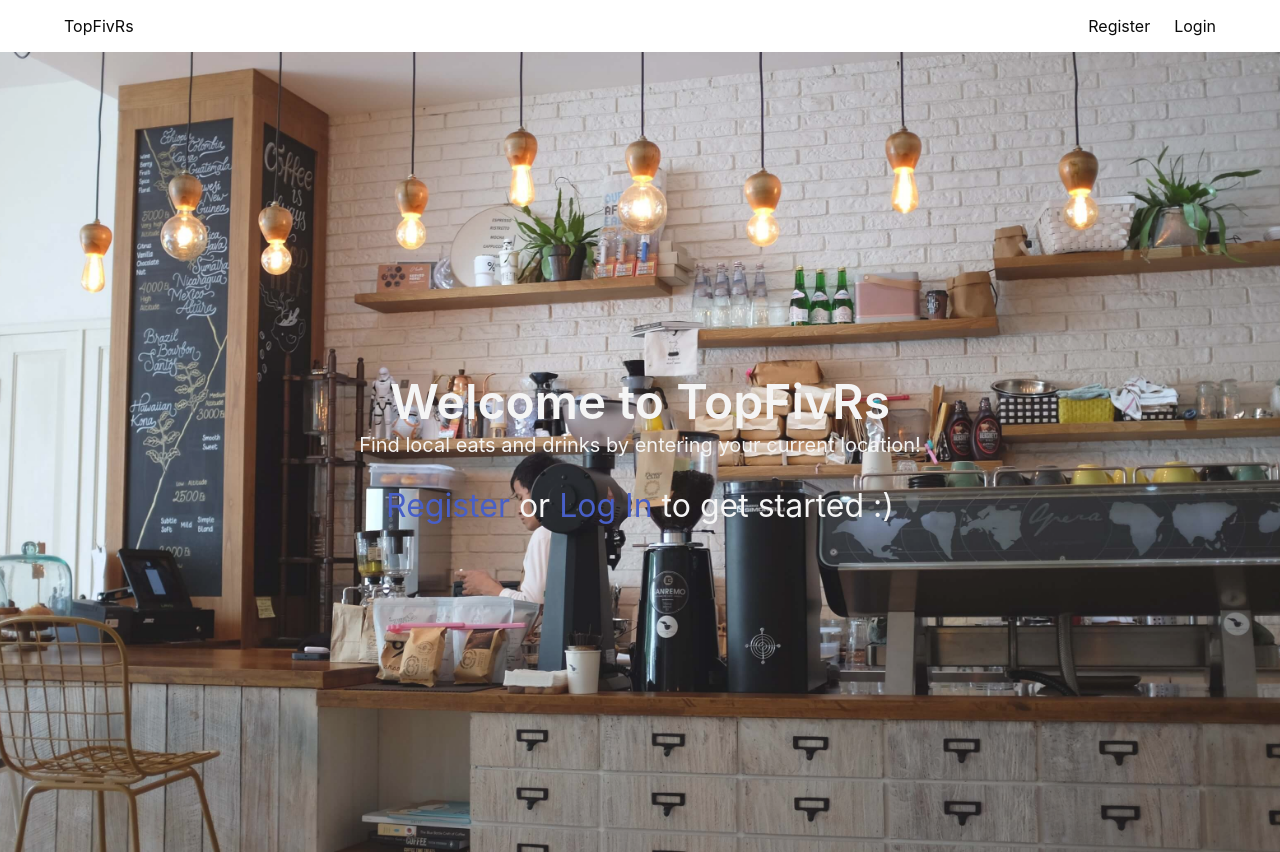
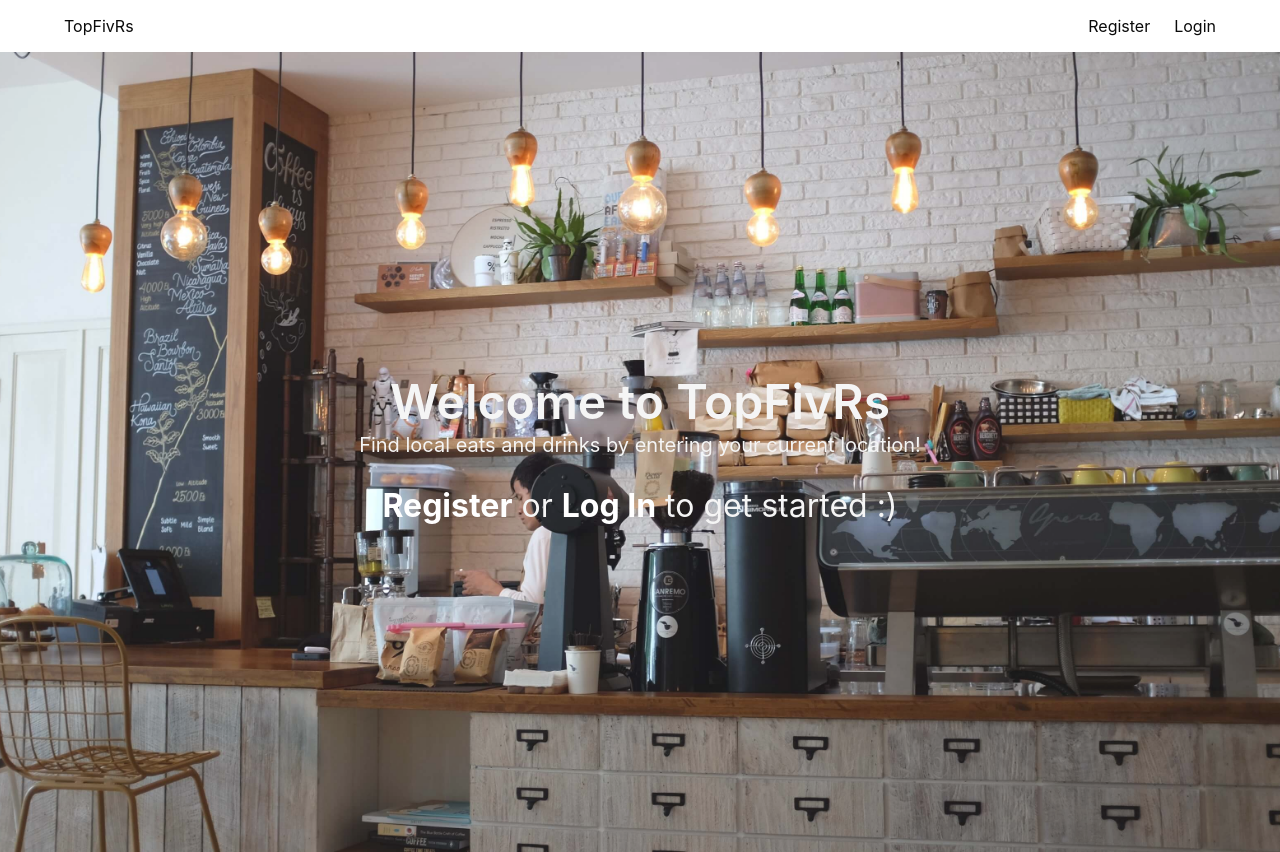
Before and after one commit to chungleee/topfivrs_prod, a React (Create React App) app in the folder client/: page / in a window 1280 px wide. Built offline with nearby package versions, Linux system fonts and the light colour scheme; no server answers.

Commit message:
remove default link color and set to white

```diff
--- a/client/src/components/landing/Landing.css
+++ b/client/src/components/landing/Landing.css
@@ -10,3 +10,7 @@
   background-size: cover;
   opacity: 0.9;
 }
+
+.link {
+  color: #fff;
+}
--- a/client/src/components/landing/Landing.js
+++ b/client/src/components/landing/Landing.js
@@ -15,10 +15,10 @@ class Landing extends Component {
             {
               this.props.auth
               ? <p className="is-size-3 has-text-light">
-                  Start <Link to='/search'>searching</Link>!
+                  Start <Link className='link' to='/search'>searching</Link>!
                 </p>
-              : <p className="is-size-3 has-text-light">
-                  <Link to='/register'>Register</Link> or <Link to='/login'>Log In</Link> to get started :)
+              : <p className="is-size-3 has-text-light link">
+                  <Link className='link' to='/register'><strong>Register</strong></Link> or <Link className='link' to='/login'><strong>Log In</strong></Link> to get started :)
                 </p>
             }
           </div>
```
